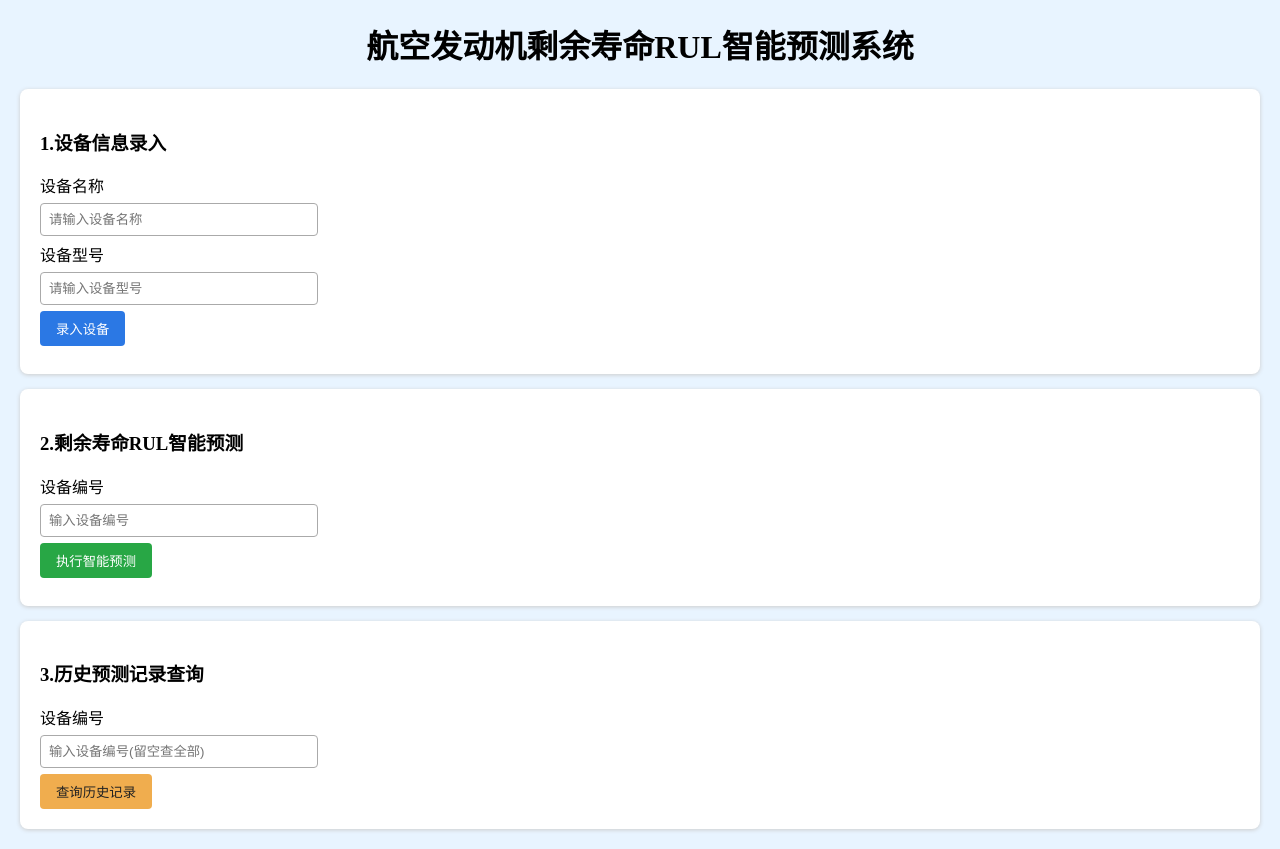
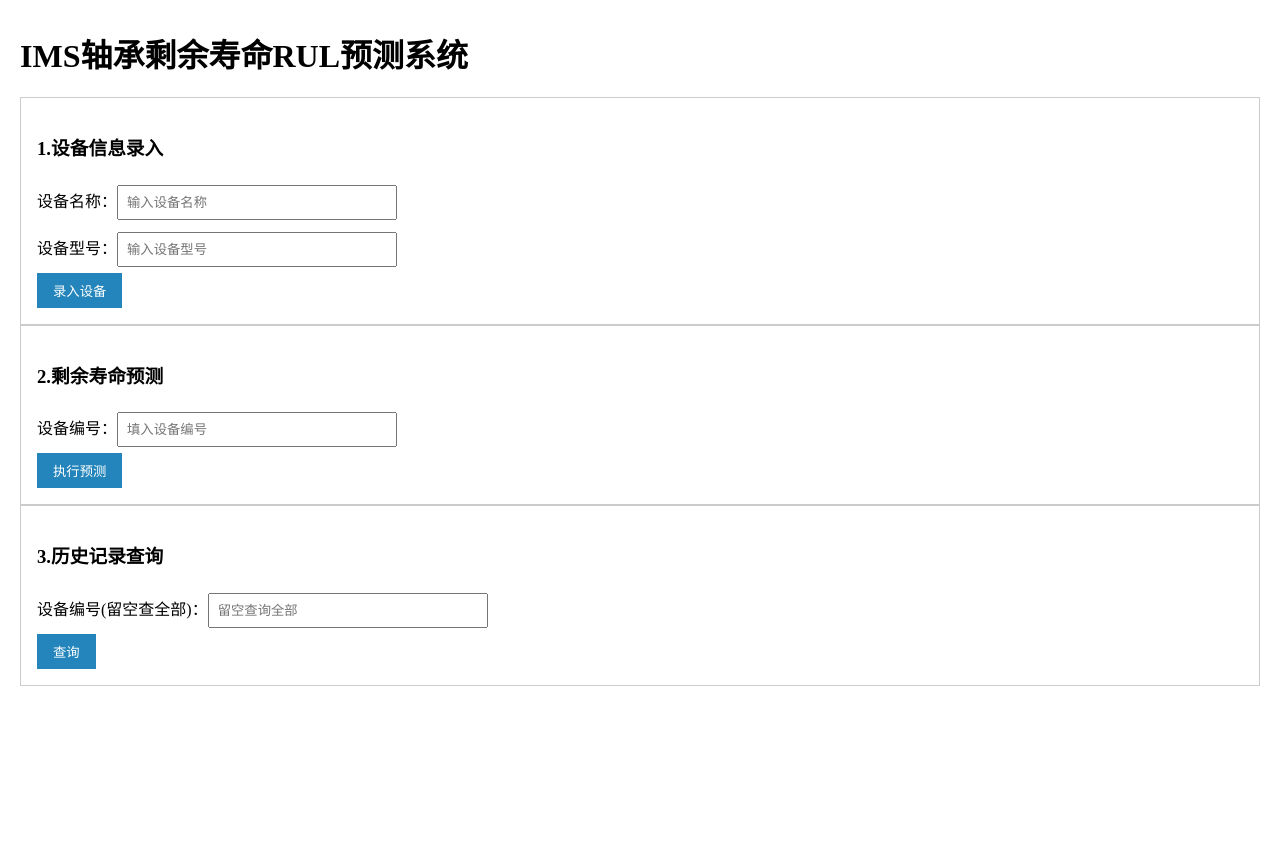
Before and after one commit to zxl258079/curriculum-design-project, a Flask app: page / in a window 1280 px wide. After the commit the page ends 686 px from the top, so only its background shows below. Run offline with Flask 3, Linux system fonts and the light colour scheme.

Commit message:
Update index.html

```diff
--- a/src/templates/index.html
+++ b/src/templates/index.html
@@ -1,125 +1,99 @@
 <!DOCTYPE html>
-<html lang="zh-CN">
+<html lang="zh‑CN">
 <head>
-    <meta charset="UTF-8">
-    <title>航空发动机RUL智能预测系统</title>
-    <style>
-        body{font-family:Microsoft YaHei;margin:20px;background:#e8f4ff;}
-        .box{background:#fff;padding:20px;border-radius:8px;margin-bottom:15px;box-shadow:0 1px 4px #ccc;}
-        input{padding:8px;width:260px;margin:6px 0;border:1px solid #aaa;border-radius:4px;}
-        button{padding:8px 16px;border:none;border-radius:4px;color:#fff;cursor:pointer;}
-        .btn-blue{background:#2b78e4;}
-        .btn-green{background:#28a745;}
-        .btn-yellow{background:#f0ad4e;color:#222;}
-        .tip{margin-top:8px;color:#226622;}
-        table{width:100%;border-collapse:collapse;margin-top:10px;}
-        th,td{border:1px solid #ccc;padding:8px;text-align:center;}
-    </style>
+<meta charset="UTF‑8">
+<title>IMS轴承剩余寿命预测系统</title>
+<style>
+*{box‑sizing:border‑box;font‑family:Microsoft Yahei;}
+body{max‑width:900px;margin:30px auto;padding:0 20px;}
+.box{border:1px solid #ccc;padding:16px;margin‑bottom:20px;border‑radius:8px;}
+input{padding:8px;width:260px;margin:6px 0;}
+button{padding:8px 16px;background:#2385bb;color:#fff;border:none;border‑radius:4px;cursor:pointer;}
+table{width:100%;border‑collapse:collapse;margin‑top:10px;}
+th,td{border:1px solid #aaa;padding:8px;text‑align:center;}
+th{background:#eee;}
+</style>
 </head>
 <body>
-<h1 style="text-align:center;">航空发动机剩余寿命RUL智能预测系统</h1>
+<h1>IMS轴承剩余寿命RUL预测系统</h1>
 
 <div class="box">
-    <h3>1.设备信息录入</h3>
-    <div>
-        <label>设备名称</label><br>
-        <input id="equip_name" placeholder="请输入设备名称"><br>
-        <label>设备型号</label><br>
-        <input id="equip_model" placeholder="请输入设备型号"><br>
-        <button id="btn_add" class="btn-blue">录入设备</button>
-        <div class="tip" id="add_tip"></div>
-    </div>
+<h3>1.设备信息录入</h3>
+<div>设备名称：<input id="equip_name" placeholder="输入设备名称"></div>
+<div>设备型号：<input id="equip_model" placeholder="输入设备型号"></div>
+<button onclick="addDevice()">录入设备</button>
+<div id="add_res"></div>
 </div>
 
 <div class="box">
-    <h3>2.剩余寿命RUL智能预测</h3>
-    <div>
-        <label>设备编号</label><br>
-        <input id="predict_device_id" placeholder="输入设备编号"><br>
-        <button id="btn_predict" class="btn-green">执行智能预测</button>
-        <div class="tip" id="predict_tip"></div>
-    </div>
+<h3>2.剩余寿命预测</h3>
+<div>设备编号：<input id="dev_id" placeholder="填入设备编号"></div>
+<button onclick="doPredict()">执行预测</button>
+<div id="pred_res"></div>
 </div>
 
 <div class="box">
-    <h3>3.历史预测记录查询</h3>
-    <div>
-        <label>设备编号</label><br>
-        <input id="query_device_id" placeholder="输入设备编号(留空查全部)"><br>
-        <button id="btn_query" class="btn-yellow">查询历史记录</button>
-        <div id="table_wrap"></div>
-    </div>
+<h3>3.历史记录查询</h3>
+<div>设备编号(留空查全部)：<input id="q_dev_id" placeholder="留空查询全部"></div>
+<button onclick="queryHistory()">查询</button>
+<div id="history_box"></div>
 </div>
 
 <script>
-//录入设备
-document.querySelector("#btn_add").addEventListener("click",async ()=>{
-    const name=document.querySelector("#equip_name").value.trim();
-    const model=document.querySelector("#equip_model").value.trim();
-    const tip=document.querySelector("#add_tip");
-    if(!name){tip.innerText="请填写设备名称";return;}
-    const res=await fetch("/api/add_device",{
+const base="/api";
+
+async function addDevice(){
+    const name=document.getElementById("equip_name").value.trim();
+    const model=document.getElementById("equip_model").value.trim();
+    const res=await fetch(base+"/add_device",{
         method:"POST",
-        headers:{
-            "Content-Type":"application/json"
-        },
+        headers:{"Content‑Type":"application/json"},
         body:JSON.stringify({equip_name:name,equip_model:model})
     });
-    const data=await res.json();
-    if(data.code===0){
-        tip.innerText=`设备录入成功，设备编号：${data.device_id}`;
-    }else{
-        tip.innerText=`录入失败：${data.msg}`;
-    }
-});
+    const json=await res.json();
+    document.getElementById("add_res").innerText="录入成功，设备编号："+json.device_id;
+}
 
-//执行预测
-document.querySelector("#btn_predict").addEventListener("click",async ()=>{
-    const devId=document.querySelector("#predict_device_id").value.trim();
-    const tip=document.querySelector("#predict_tip");
-    if(!devId){tip.innerText="请输入设备编号";return;}
-    const res=await fetch("/api/predict_rul",{
+async function doPredict(){
+    const devId=document.getElementById("dev_id").value.trim();
+    const res=await fetch(base+"/predict_rul",{
         method:"POST",
-        headers:{
-            "Content-Type":"application/json"
-        },
-        body:JSON.stringify({device_id:devId})
+        headers:{"Content‑Type":"application/json"},
+        body:JSON.stringify({device_id:Number(devId)})
     });
-    const data=await res.json();
-    if(data.code===0){
-        tip.innerText=`预测RUL：${data.data.pred_rul}，健康状态：${data.data.health_status}，运维建议：${data.data.advice}`;
-    }else{
-        tip.innerText=`预测失败：${data.msg}`;
-    }
-});
+    const json=await res.json();
+    const html=`
+预测RUL：${json.rul}<br>
+健康状态：${json.health_status}<br>
+运维建议：${json.advice}
+`;
+    document.getElementById("pred_res").innerHTML=html;
+}
 
-//查询历史
-document.querySelector("#btn_query").addEventListener("click",async ()=>{
-    const devId=document.querySelector("#query_device_id").value.trim();
-    const wrap=document.querySelector("#table_wrap");
-    const res=await fetch("/api/query_history",{
+async function queryHistory(){
+    const devId=document.getElementById("q_dev_id").value.trim();
+    const bodyObj= devId ? {device_id:Number(devId)} : {};
+    const res=await fetch(base+"/query_history",{
         method:"POST",
-        headers:{
-            "Content-Type":"application/json"
-        },
-        body:JSON.stringify({device_id:devId})
+        headers:{"Content‑Type":"application/json"},
+        body:JSON.stringify(bodyObj)
     });
-    const data=await res.json();
-    if(data.code!==0){wrap.innerText=`查询失败：${data.msg}`;return;}
-    let html=`<table><tr><th>记录ID</th><th>设备名称</th><th>预测RUL</th><th>健康状态</th><th>运维建议</th><th>预测时间</th></tr>`;
-    for(let r of data.data){
+    const json=await res.json();
+    let html="<table><tr><th>ID</th><th>设备名称</th><th>型号</th><th>RUL</th><th>健康状态</th><th>运维建议</th><th>时间</th></tr>";
+    json.data.forEach(item=>{
         html+=`<tr>
-            <td>${r.id}</td>
-            <td>${r.equip_name}</td>
-            <td>${r.pred_rul}</td>
-            <td>${r.health_status}</td>
-            <td>${r.advice}</td>
-            <td>${r.predict_time}</td>
-        </tr>`;
-    }
-    html+=`</table>`;
-    wrap.innerHTML=html;
-});
+<td>${item.id}</td>
+<td>${item.equip_name}</td>
+<td>${item.equip_model}</td>
+<td>${item.pred_rul}</td>
+<td>${item.health_status}</td>
+<td>${item.advice}</td>
+<td>${item.predict_time}</td>
+</tr>`;
+    });
+    html+="</table>";
+    document.getElementById("history_box").innerHTML=html;
+}
 </script>
 </body>
 </html>
```
